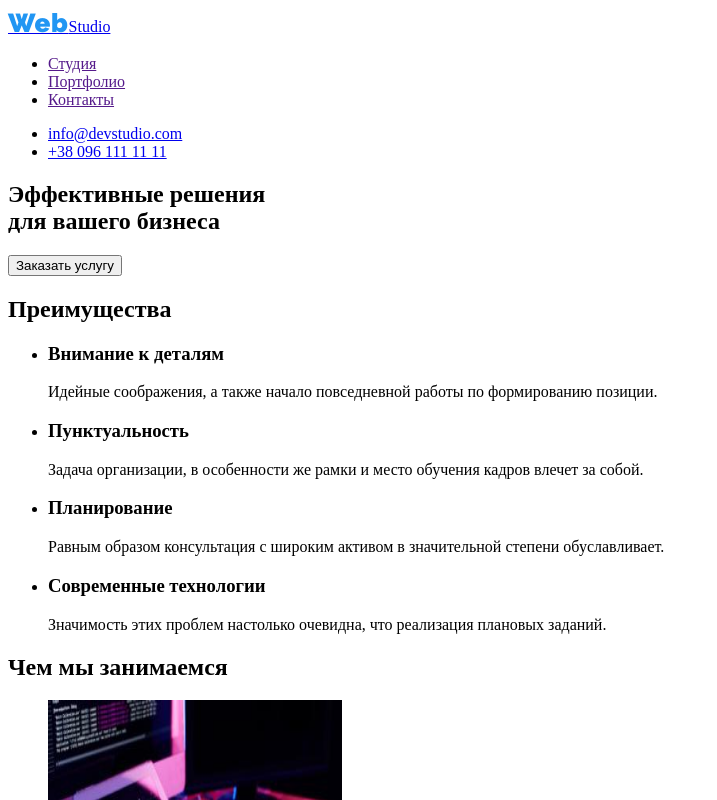
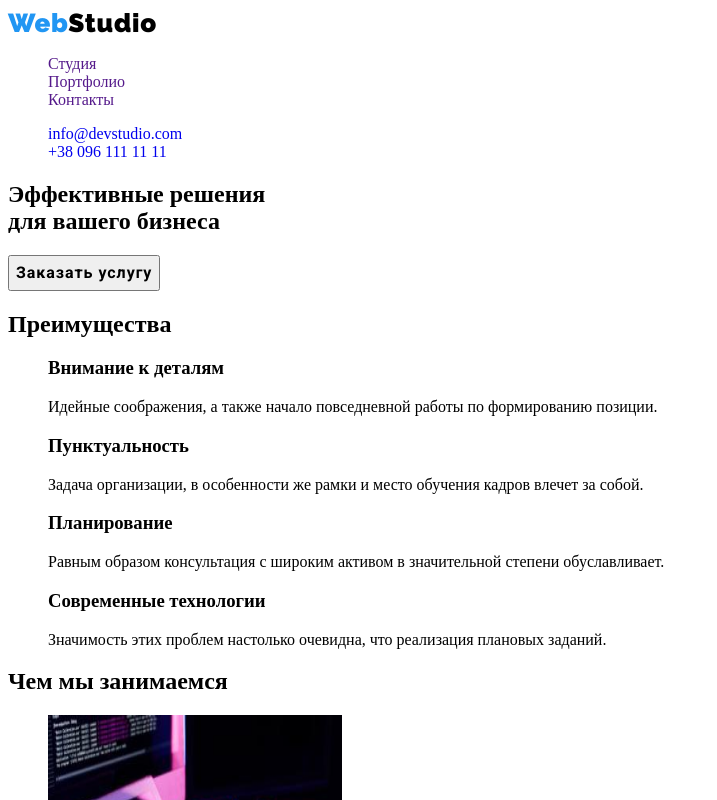
Before and after one commit to IvaAnny/goit-markup-hw-02, a plain HTML site: page index.html in a window 1280 px wide. Shown: the top 800 px of the page, without its empty margins (0-717 px from the left). Drawn offline with Linux system fonts and the light colour scheme.

Commit message:
style css
style css

```diff
--- a/css/styles.css
+++ b/css/styles.css
@@ -1,3 +1,8 @@
+.description {
+    list-style: none;
+}
+.link { text-decoration: none;
+}
 .logo-web { font-family: Raleway, sans-serif;
     font-style: 700;
     font-weight: bold;
@@ -6,3 +11,21 @@
     letter-spacing: 0.03em;
     color: #2196F3;
   }
+  .logo-studio {font-family: Raleway, sans-serif;
+    font-style: 700;
+    font-weight: bold;
+    font-size: 26px;
+    line-height: 1.19;
+    letter-spacing: 0.03em;
+    color: #000000;
+}
+.button {font-family: Roboto;
+font-style: normal;
+font-weight: bold;
+font-size: 16px;
+line-height: 1.87;
+display: flex;
+align-items: center;
+text-align: center;
+letter-spacing: 0.06em;
+}
--- a/index.html
+++ b/index.html
@@ -19,17 +19,17 @@
 
 <header class="head-pages">
     <nav class="navigation" >
-        <a href="https://ivaanny.github.io/goit-markup-hw-02/" lang="en"> <span class="logo-web">Web</span><span class="logo-studio">Studio</span></a>
+        <a href="https://ivaanny.github.io/goit-markup-hw-02/" lang="en" class="link"> <span class="logo-web">Web</span><span class="logo-studio">Studio</span></a>
 
-<ul class="menu list" >
-    <li  class="menu-item item-list"> <a href=""> Студия </a> </li>
-    <li  class="menu-item item-list"> <a href=""> Портфолио</a></li>
-    <li  class="menu-item item-list"> <a href=""> Контакты </a></li>
+<ul class="menu-list description" >
+    <li  class="menu-item item-list"> <a href="" class="link"> Студия </a> </li>
+    <li  class="menu-item item-list"> <a href="" class="link"> Портфолио</a></li>
+    <li  class="menu-item item-list"> <a href="" class="link"> Контакты </a></li>
 </ul>
 </nav>
-    <ul class="menu-list">
-        <li class="menu-item item-list"> <a href="mailto:info@devstudio.com">info@devstudio.com</a></li>
-        <li class="menu-item item-list"><a href="tel:+380961111111">+38 096 111 11 11</a></li>
+    <ul class="menu-list description">
+        <li class="menu-item item-list"> <a href="mailto:info@devstudio.com" class="link">info@devstudio.com</a></li>
+        <li class="menu-item item-list"><a href="tel:+380961111111" class="link">+38 096 111 11 11</a></li>
     </ul>
 </header>
 
@@ -72,12 +72,12 @@
 
 </main>
 <footer class="contact-details">
-    <a href="https://ivaanny.github.io/goit-markup-hw-02/" lang="en"> <span class="logo-web">Web</span><span class="logo-studio">Studio</span></a>
+    <a href="https://ivaanny.github.io/goit-markup-hw-02/" lang="en" class="link"> <span class="logo-web">Web</span><span class="logo-studio">Studio</span></a>
     <address>
-    <ul class="menu-list" >
-        <li  class="menu-item"><a href="https://goo.gl/maps/W2YN3VTwGQjxPYrV6" target="_blank" rel = "noopener noreferrer">г. Киев, пр-т Леси Украинки, 26</a></li>
-        <li  class="menu-item"><a href="mailto:info@example.com">info@example.com</a></li>
-        <li  class="menu-item"><a href="tel:+380991111111">+380991111111</a></li>
+    <ul class="menu-list description" >
+        <li  class="menu-item"><a href="https://goo.gl/maps/W2YN3VTwGQjxPYrV6" target="_blank" rel = "noopener noreferrer" class="link">г. Киев, пр-т Леси Украинки, 26</a></li>
+        <li  class="menu-item"><a href="mailto:info@example.com" class="link">info@example.com</a></li>
+        <li  class="menu-item"><a href="tel:+380991111111" class="link">+380991111111</a></li>
     </ul>
 </address>
 </footer>
```
